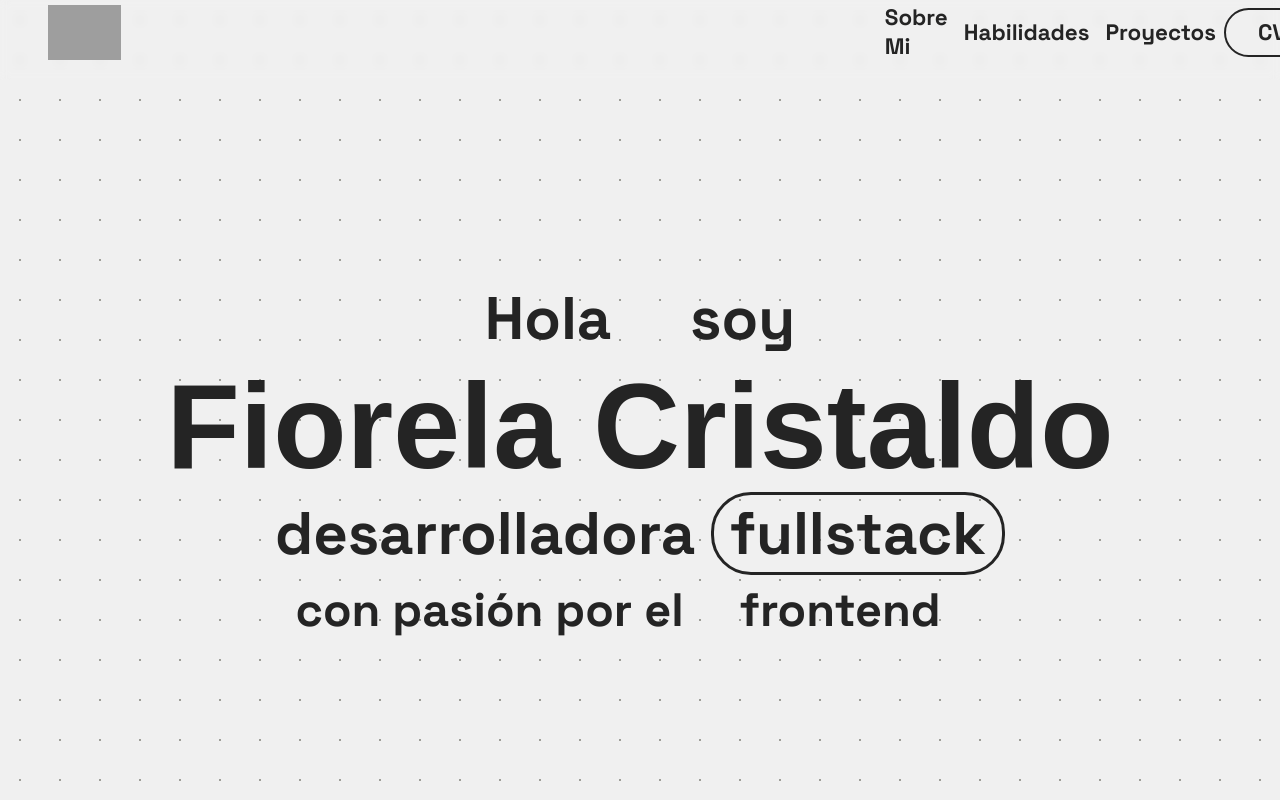
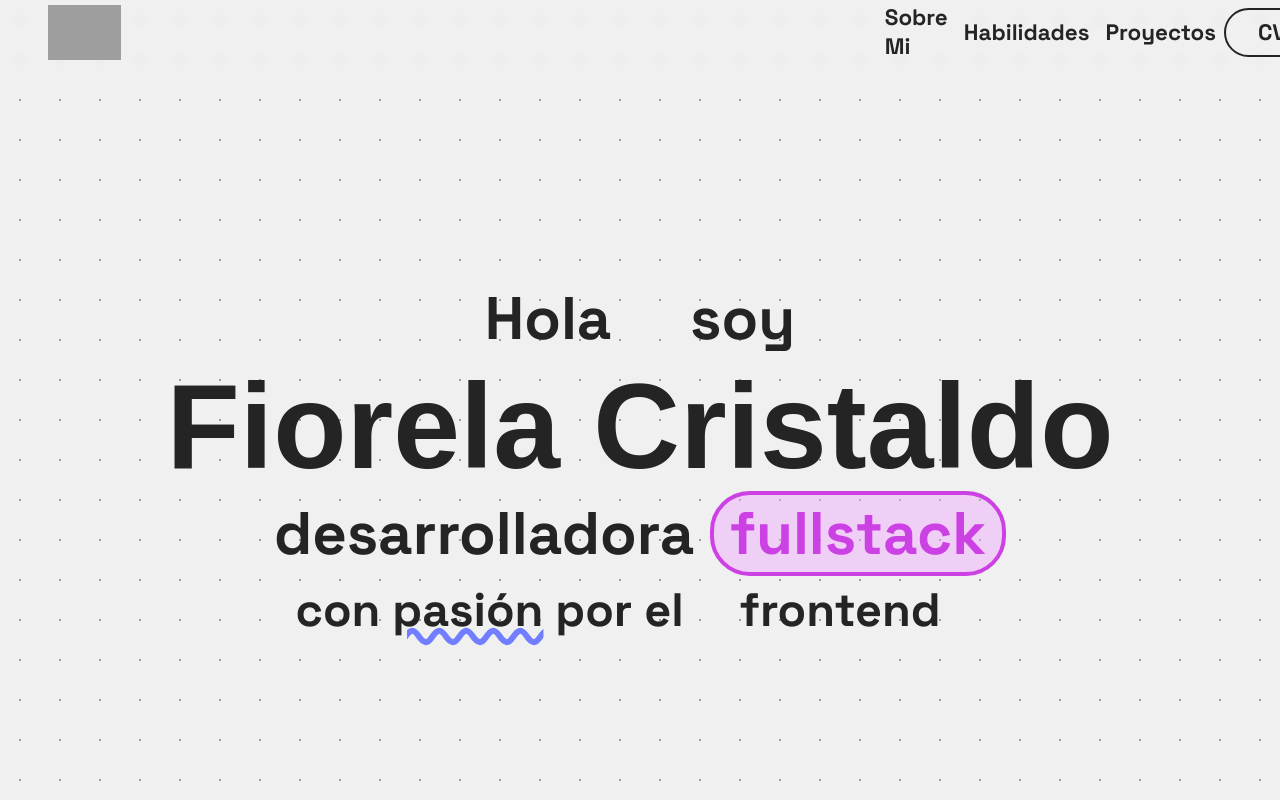
Before and after one commit to Cristaldo-Fiorela/portfolio2024, a React (Vite) app: page / in a window 1280 px wide. Shown: the top 800 px of the page. Built offline with nearby package versions, Linux system fonts and the light colour scheme; grey boxes are pictures that could not be loaded; some icons are missing; a web font is replaced by a local one.

Commit message:
detalles de palabras en welcome

```diff
--- a/src/components/Welcome.jsx
+++ b/src/components/Welcome.jsx
@@ -15,7 +15,7 @@ const Welcome = () => {
           <span className='subtitle-pill'>fullstack</span>
         </h2>
         <h3>
-          con pasión por el {""}
+          con <span className='underline'>pasión</span> por el {""}
           <span className='subtitle-sparkle'>
             <Icon icon="lucide:sparkle" width="2rem" height="2rem" className='sparkle'/>
             {""} frontend {""}
--- a/src/index.css
+++ b/src/index.css
@@ -4,8 +4,10 @@
   --font-body:"Space Grotesk", sans-serif;
   --font-heading: "Dela Gothic One", sans-serif;
   --highlight-pink: #F1A0FF;
+  --highlight-dark-pink: #df88ef;
+  --highlight-dark-pink: #cc41e4;
   --highlight-purple: #717EFF;
-  --highlight-dark-purple: #616bdf;
+  --highlight-dark-purple: #5060ff;
   --highlight-yellow: #F9DB69;
   --white: #f0f0f0;
 }
@@ -158,11 +160,14 @@ div#welcome h1 {
 }
 
 div#welcome div.subtitle h2 span.subtitle-pill {
-  border: solid;
+  border: solid 0.3rem var(--highlight-dark-pink);
   border-radius: 40px;
   padding-left: 1rem;
   padding-right: 1rem;
   transition: border-radius .5s ease;
+  background-color: var(--highlight-pink);
+  background-color: #f1a0ff69;
+  color: var(--highlight-dark-pink);
 }
 
 div#welcome div.subtitle h2 span.subtitle-pill:hover {
@@ -171,6 +176,11 @@ div#welcome div.subtitle h2 span.subtitle-pill:hover {
 
 div#welcome div.subtitle h3 {
   margin-top: .5rem;
+}
+
+div#welcome div.subtitle h3 span.underline {
+  text-decoration: var(--highlight-purple) underline wavy;
+  text-decoration-thickness: 0.4rem;
 }
 
 div#welcome div.subtitle h3 span.subtitle-sparkle:hover .sparkle {
```
